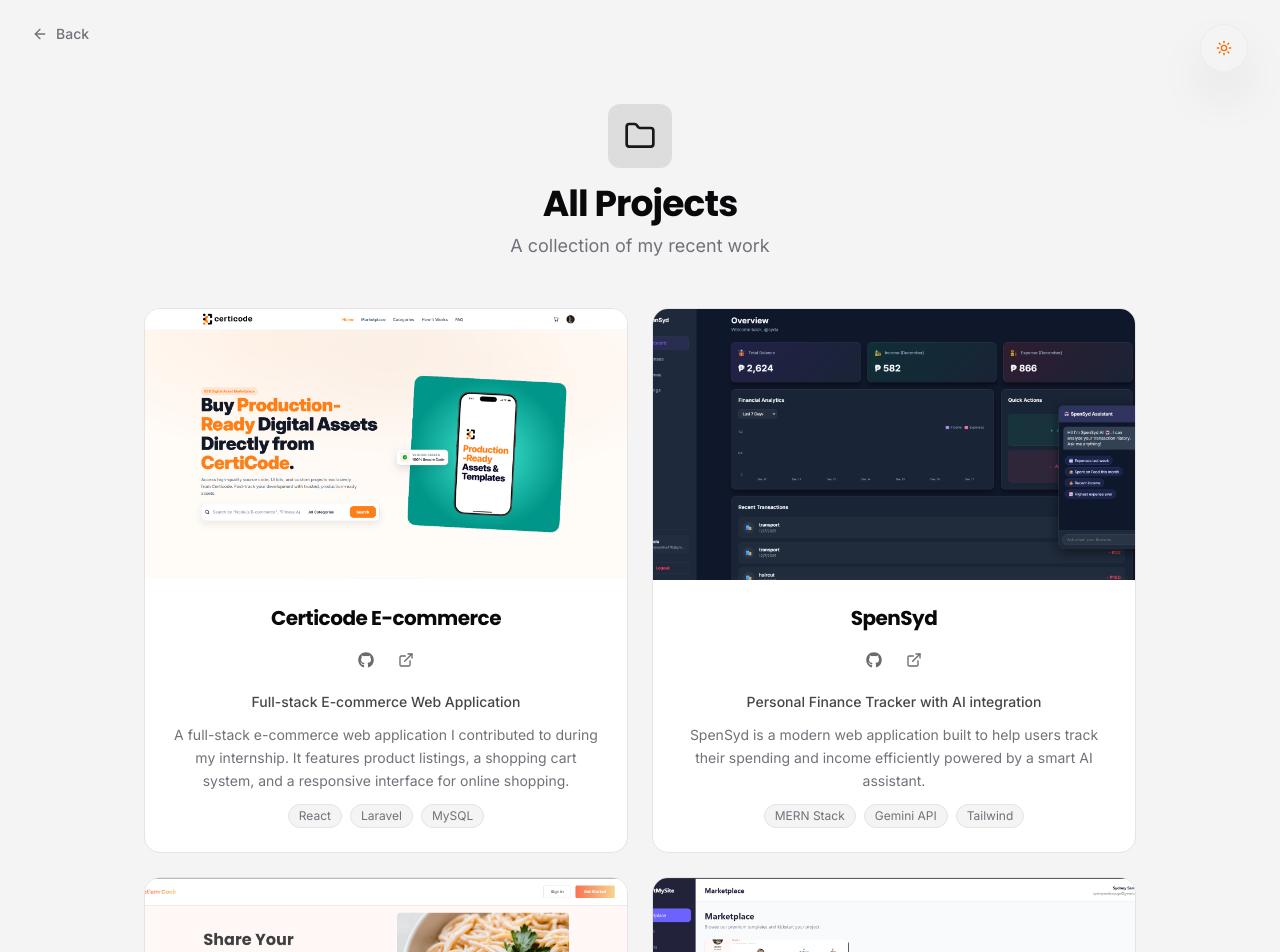
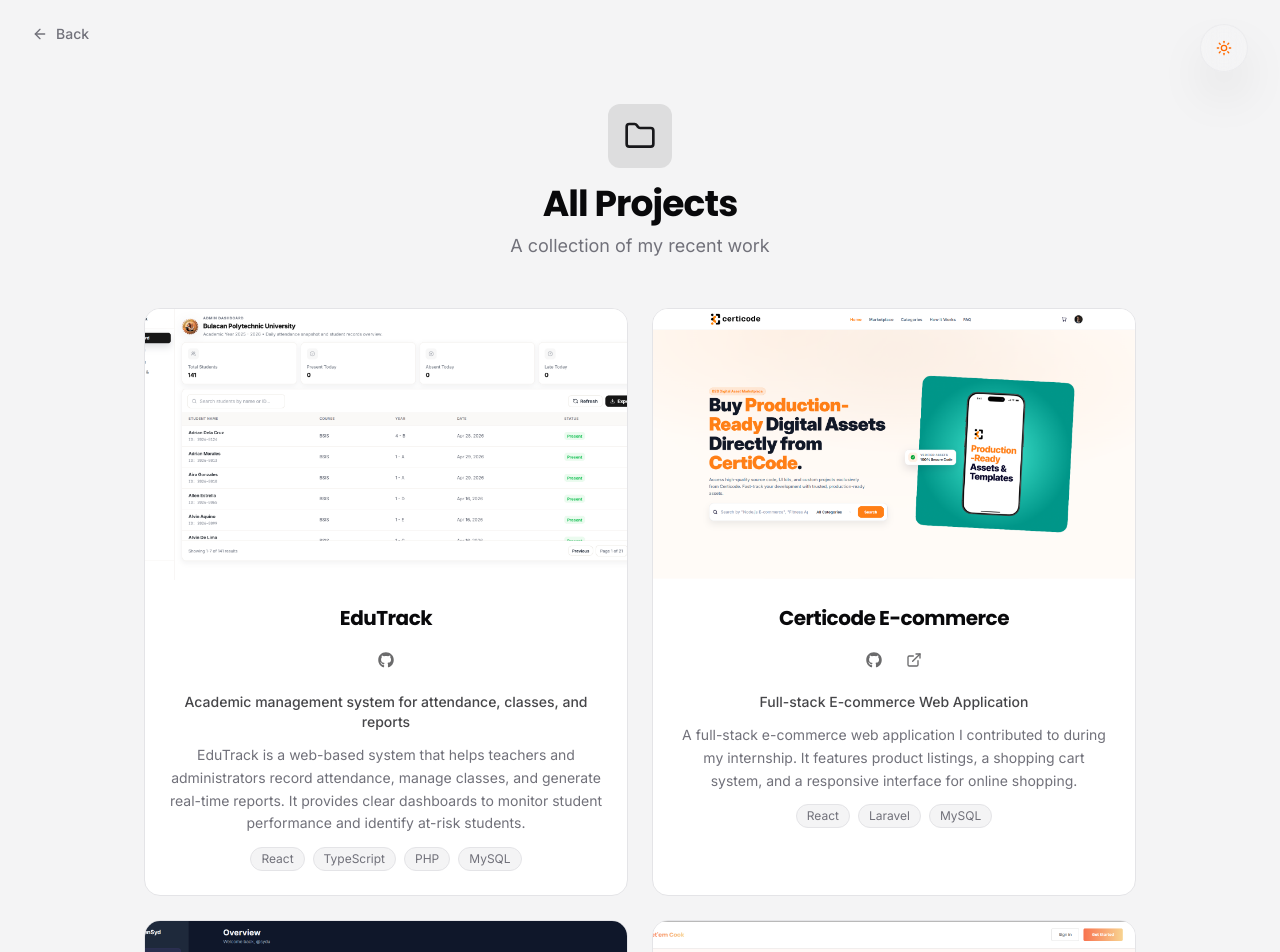
Before and after one commit to Syddevv/My-Portfolio, a React (Vite) app in the folder my-portfolio/: page /projects in a window 1280 px wide. Shown: the top 952 px of the page. Built offline with nearby package versions, Linux system fonts and the light colour scheme.

Commit message:
Refactor code structure for improved readability and maintainability

```diff
--- a/my-portfolio/src/components/portfolio/EducationCard.jsx
+++ b/my-portfolio/src/components/portfolio/EducationCard.jsx
@@ -149,7 +149,7 @@
               </div>
 
               <span className="w-fit shrink-0 rounded-full border border-border bg-background px-2.5 py-1 text-[11px] font-medium text-muted-foreground">
-                Feb 2026 &ndash; Present
+                Feb 2026 &ndash; May 2026
               </span>
             </div>
           </div>
--- a/my-portfolio/src/data/projectsData.jsx
+++ b/my-portfolio/src/data/projectsData.jsx
@@ -3,8 +3,20 @@
 import Orbit from "../assets/Orbit.png";
 import CraftMySite from "../assets/CraftMySite.png";
 import Certicode from "../assets/Certicode.png";
+import EduTrack from "../assets/EduTrack.png";
 
 export const projectsData = [
+  {
+    title: "EduTrack",
+    desc: "Academic management system for attendance, classes, and reports",
+    fulldesc:
+      "EduTrack is a web-based system that helps teachers and administrators record attendance, manage classes, and generate real-time reports. It provides clear dashboards to monitor student performance and identify at-risk students.",
+    tags: ["React", "TypeScript", "PHP", "MySQL"],
+    color: "text-orange-500",
+    bg: "bg-orange-500/10",
+    image: EduTrack,
+    github: "https://github.com/Syddevv/edutrack-frontend",
+  },
   {
     title: "Certicode E-commerce",
     desc: "Full-stack E-commerce Web Application",
@@ -47,7 +59,6 @@
     fulldesc:
       "Comprehensive web platform bridging the gap between professional web development services and customizable digital products.",
     tags: ["PHP", "MySQL", "Gemini Api"],
-    link: "https://github.com/Syddevv/CraftMySite",
     color: "text-purple-500",
     bg: "bg-purple-500/10",
     image: CraftMySite,
--- a/my-portfolio/src/pages/Projects.jsx
+++ b/my-portfolio/src/pages/Projects.jsx
@@ -139,7 +139,8 @@
                       </a>
                     </Button>
 
-                    {project.title !== "CraftMySite" && (
+                    {project.title !== "CraftMySite" &&
+                      project.title !== "EduTrack" && (
                         <Button
                           variant="ghost"
                           size="icon"
```
Also changed, not shown: my-portfolio/src/assets/EduTrack.png (added), my-portfolio/src/components/portfolio/ProjectsCard.jsx (line endings or trailing spaces). Lines whose indentation alone changed are shown as unchanged.
